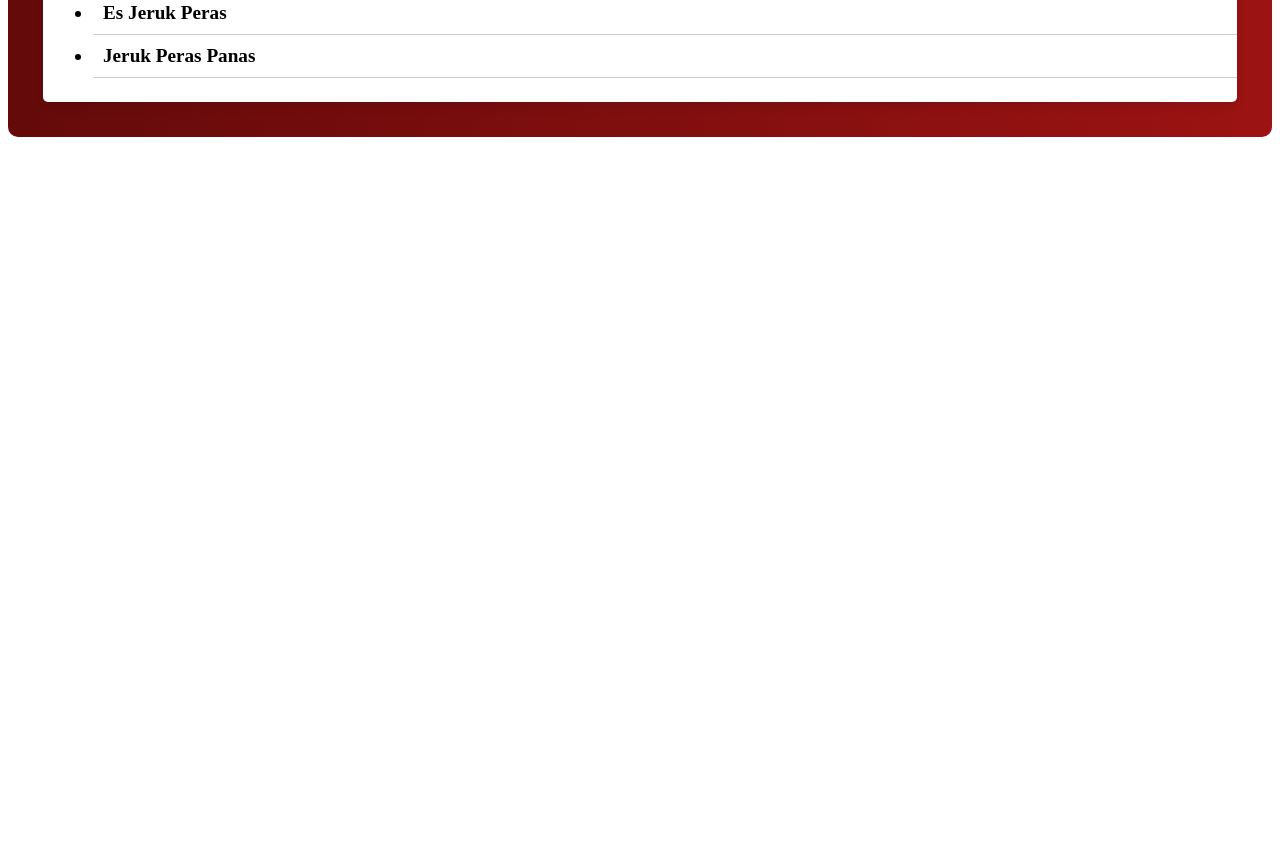
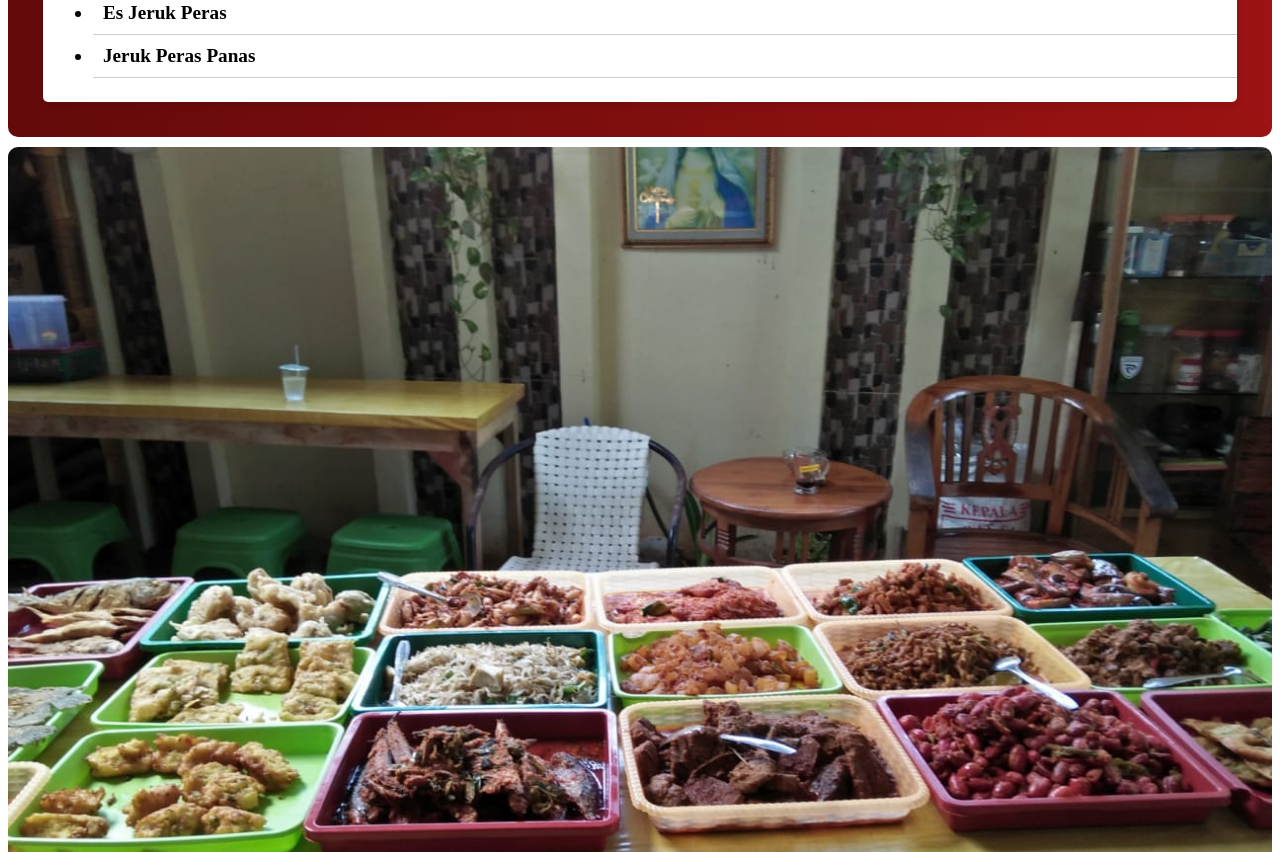
Before and after one commit to gchristiansun/Christian, a plain HTML site: page index.html in a window 1280 px wide. Shown: the part 2640-3492 px from the top of the page. Drawn offline with Linux system fonts and the light colour scheme.

Commit message:
add image

```diff
--- a/index.html
+++ b/index.html
@@ -186,6 +186,21 @@
                 display: flex;
             }
 
+            .box {
+                width: 100%;
+                border-radius: 10px;
+                transform: translateX(400%);
+                transition: all 0.4s ease;
+            }
+
+            .box:nth-of-type(even) {
+                transform: translateX(-400%);
+            }
+
+            .box.show {
+                transform: translateX(0);
+            }
+
             /* .navbar:hover {
                 background-color: rgb(156, 19, 19);
             } */
@@ -319,6 +334,31 @@
                         </section>
                     </div>
                 </div>
+                <div class="box">
+                    <img src="asset/WhatsApp Image 2024-06-29 at 12.11.42_2d9b9045.jpg" alt="Image" style="width: 100%; border-radius: 10px; margin-top: 10px">
+                </div>
+                <script>
+                    const boxes = document.querySelectorAll('.box');
+
+                    window.addEventListener('scroll', checkBoxes);
+
+                    function checkBoxes() {
+                        const triggerBottom = window.innerHeight / 5 * 4;
+
+                        boxes.forEach(box => {
+                            const boxTop = box.getBoundingClientRect().top;
+
+                            if (boxTop < triggerBottom) {
+                                box.classList.add('show');
+                            } else {
+                                box.classList.remove('show');
+                            }
+                        });
+                    }
+
+                    checkBoxes();
+                </script>
+
                 <a href="https://api.whatsapp.com/send?phone=6281311841240&text=Hello%20from%20WhatsApp" target="_blank">
                     <div class="floating">
                         <img src="asset/pngwing.com.png" style="width: 45px;">
@@ -331,7 +371,7 @@
                     });
                 </script>
                 <div class="backgound">
-                    <div style= "text-align: center; margin-top: 2000px;">
+                    <div style= "text-align: center;">
                         <h2>Lokasi Kami</h2>
                         <iframe
                             src="https://www.google.com/maps/embed?pb=!1m18!1m12!1m3!1d3965.33120916981!2d106.26757367370199!3d-6.35114776213261!2m3!1f0!2f0!3f0!3m2!1i1024!2i768!4f13.1!3m3!1m2!1s0x2e4210dc8e04bf55%3A0x69d814476934b51e!2sGua%20Maria%20Bukit%20Kanada!5e0!3m2!1sid!2sid!4v1719775999039!5m2!1sid!2sid"
```
